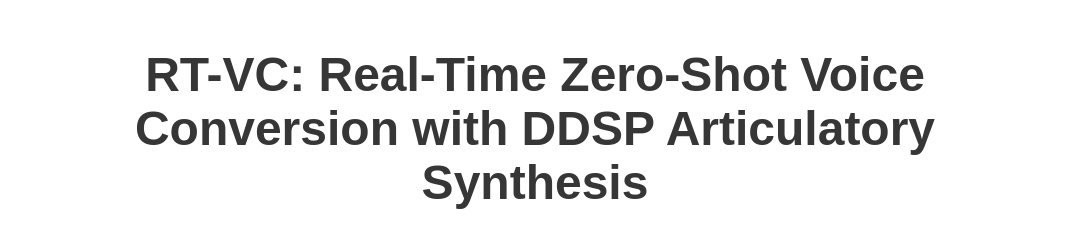
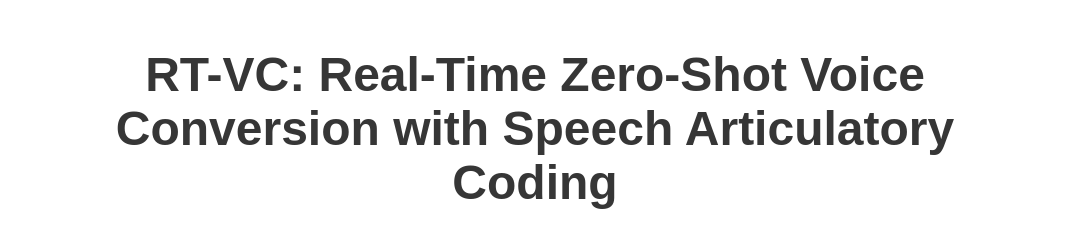
Before and after one commit to Berkeley-Speech-Group/RT-VC, a plain HTML site: page docs/index.html in a window 1280 px wide. Shown: the top 231 px of the page, without its empty margins (105-1178 px from the left). Drawn offline with nearby package versions, Linux system fonts and the light colour scheme; some icons are missing; a web font is replaced by a local one.

Commit message:
change the title

```diff
--- a/docs/index.html
+++ b/docs/index.html
@@ -34,7 +34,7 @@
     <div class="container is-max-desktop">
       <div class="columns is-centered">
         <div class="column has-text-centered">
-          <h1 class="title is-1 publication-title">RT-VC: Real-Time Zero-Shot Voice Conversion with DDSP Articulatory Synthesis</h1>
+          <h1 class="title is-1 publication-title">RT-VC: Real-Time Zero-Shot Voice Conversion with Speech Articulatory Coding</h1>
           <div class="is-size-5 publication-authors">
             <span class="author-block">
               <a href="https://louis-liu.notion.site/">Yisi Liu</a>, </span>
```
